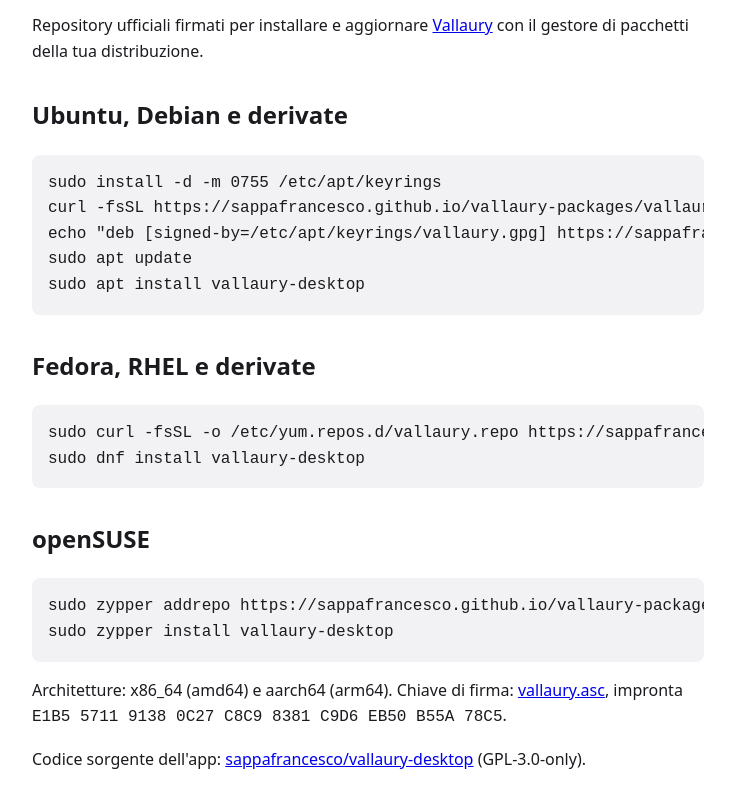
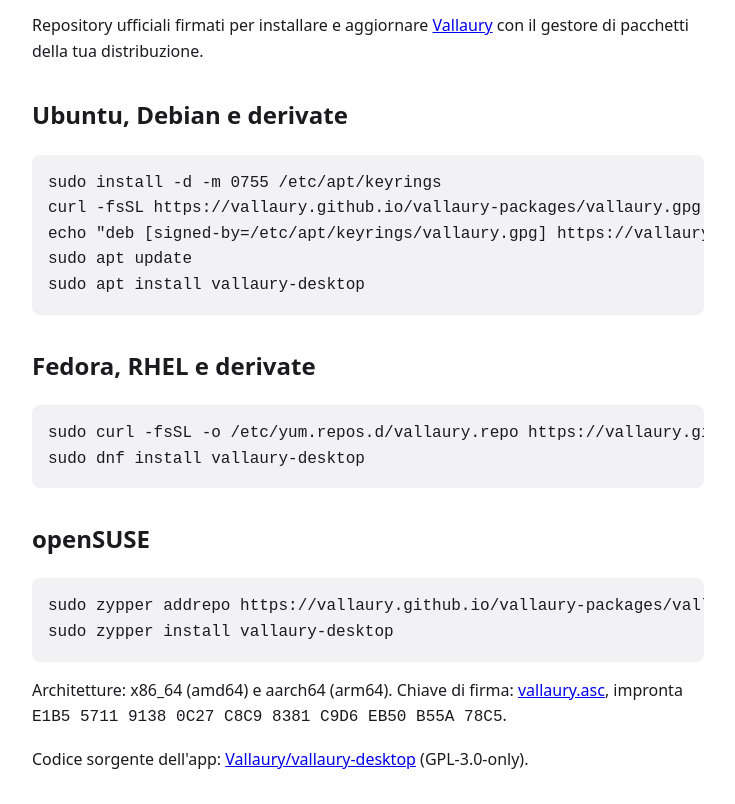
Before and after one commit to Vallaury/vallaury-packages, a plain HTML site: page site/index.html in a window 1280 px wide. Shown: the part 86-890 px from the top of the page, without its empty margins (272-1007 px from the left). Drawn offline with Linux system fonts and the light colour scheme.

Commit message:
Move to the Vallaury organization

```diff
--- a/site/index.html
+++ b/site/index.html
@@ -17,20 +17,20 @@
 
 <h2>Ubuntu, Debian e derivate</h2>
 <pre>sudo install -d -m 0755 /etc/apt/keyrings
-curl -fsSL https://sappafrancesco.github.io/vallaury-packages/vallaury.gpg | sudo tee /etc/apt/keyrings/vallaury.gpg &gt; /dev/null
-echo "deb [signed-by=/etc/apt/keyrings/vallaury.gpg] https://sappafrancesco.github.io/vallaury-packages/apt stable main" | sudo tee /etc/apt/sources.list.d/vallaury.list
+curl -fsSL https://vallaury.github.io/vallaury-packages/vallaury.gpg | sudo tee /etc/apt/keyrings/vallaury.gpg &gt; /dev/null
+echo "deb [signed-by=/etc/apt/keyrings/vallaury.gpg] https://vallaury.github.io/vallaury-packages/apt stable main" | sudo tee /etc/apt/sources.list.d/vallaury.list
 sudo apt update
 sudo apt install vallaury-desktop</pre>
 
 <h2>Fedora, RHEL e derivate</h2>
-<pre>sudo curl -fsSL -o /etc/yum.repos.d/vallaury.repo https://sappafrancesco.github.io/vallaury-packages/vallaury.repo
+<pre>sudo curl -fsSL -o /etc/yum.repos.d/vallaury.repo https://vallaury.github.io/vallaury-packages/vallaury.repo
 sudo dnf install vallaury-desktop</pre>
 
 <h2>openSUSE</h2>
-<pre>sudo zypper addrepo https://sappafrancesco.github.io/vallaury-packages/vallaury.repo
+<pre>sudo zypper addrepo https://vallaury.github.io/vallaury-packages/vallaury.repo
 sudo zypper install vallaury-desktop</pre>
 
 <p>Architetture: x86_64 (amd64) e aarch64 (arm64). Chiave di firma: <a href="vallaury.asc">vallaury.asc</a>, impronta <code>E1B5 5711 9138 0C27 C8C9 8381 C9D6 EB50 B55A 78C5</code>.</p>
-<p>Codice sorgente dell'app: <a href="https://github.com/sappafrancesco/vallaury-desktop">sappafrancesco/vallaury-desktop</a> (GPL-3.0-only).</p>
+<p>Codice sorgente dell'app: <a href="https://github.com/Vallaury/vallaury-desktop">Vallaury/vallaury-desktop</a> (GPL-3.0-only).</p>
 </body>
 </html>
```
Also changed, not shown: 3 other files.
